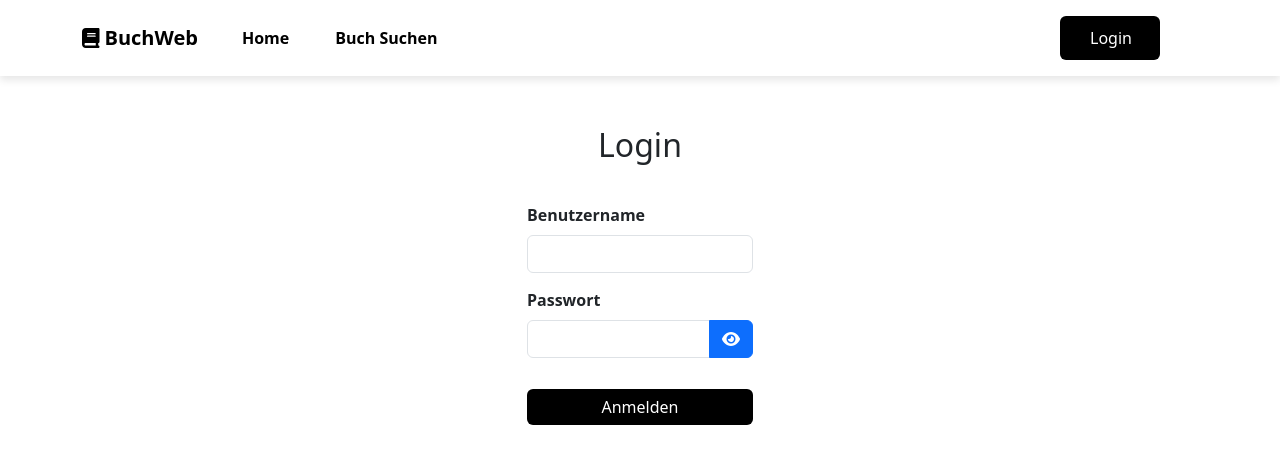
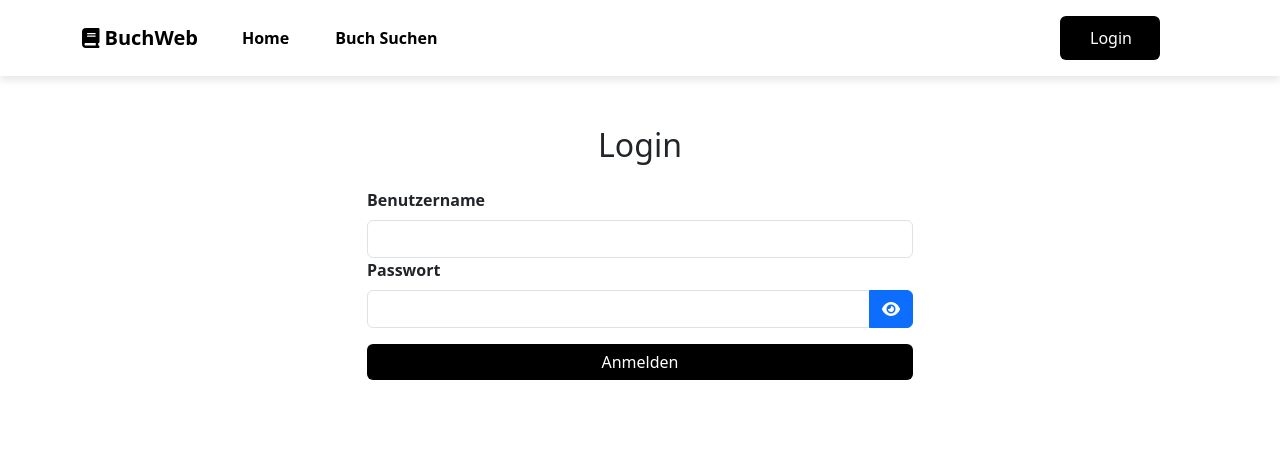
Before and after one commit to Atomfried13/swe_abgabe_2_webserver, a React (Vite) app: page /Login in a window 1280 px wide. Shown: the top 464 px of the page. Built offline with nearby package versions, Linux system fonts and the light colour scheme.

Commit message:
style: Anpassungen für die Seite Neues Buch

```diff
--- a/src/pages/NeuesBuch/NeuesBuch.css
+++ b/src/pages/NeuesBuch/NeuesBuch.css
@@ -1,26 +1,15 @@
-form {
-    display: flex;
-    flex-direction: column;
-    align-items: center;
-    justify-content: center;
-}
-
 form label {
     font-weight: bold;
-}
-
-form > * {
-    margin-bottom: 15px;
-    width: 500px;
 }
 
 .neuanlegen-btn {
     background-color: black;
     border: none;
+    margin-top: 30px;
 }
 
 .neuanlegen-btn:hover {
-    background-color: #00c27b;
+    background-color: blue;
 }
 
 .UeberschriftNeuanlegen {
@@ -28,6 +17,6 @@ form > * {
     flex-direction: column;
     align-items: center;
     justify-content: center;
-    height: 100px;
     font-family: 'Segoe UI', Tahoma, Geneva, Verdana, sans-serif;
+    margin-top: 15px;
 }
```
